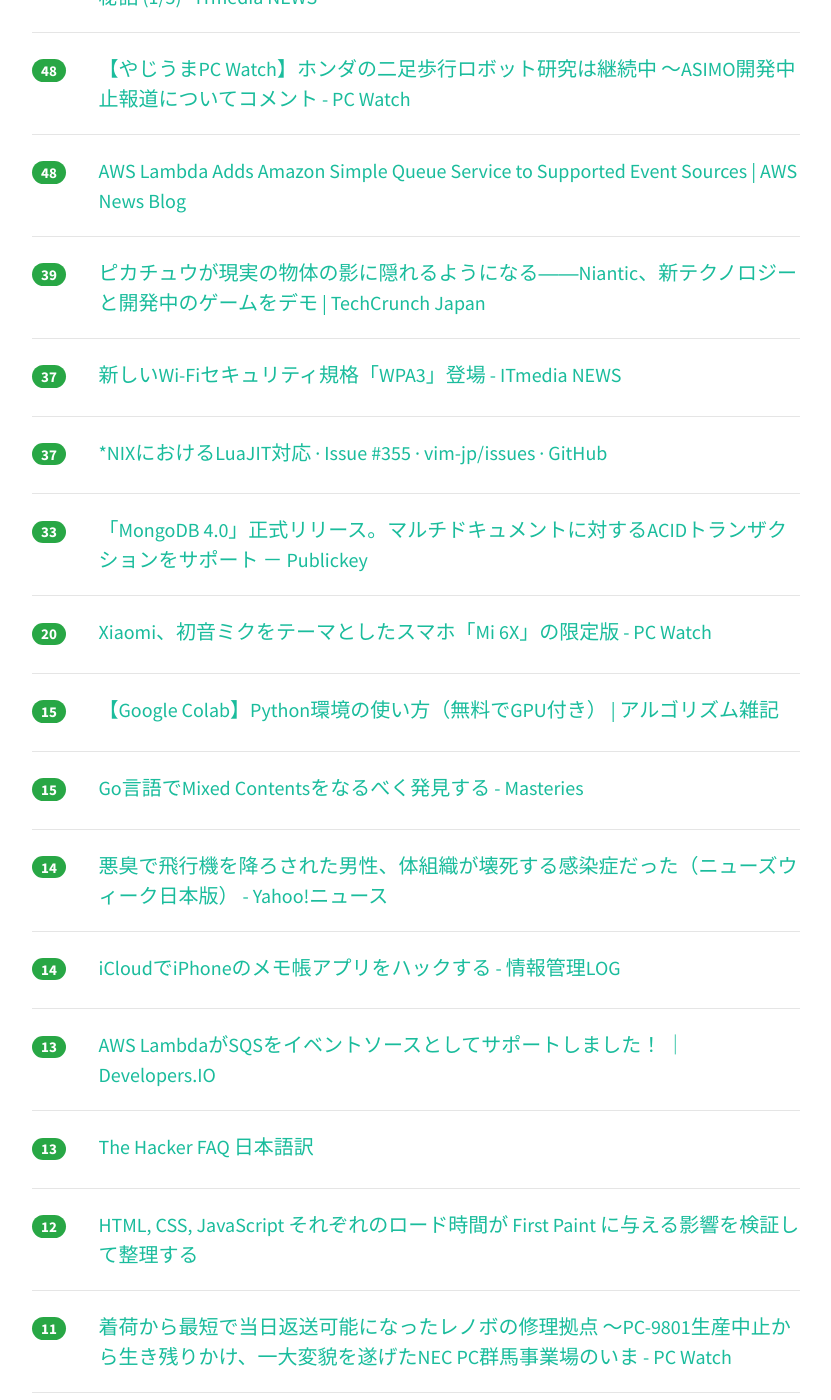
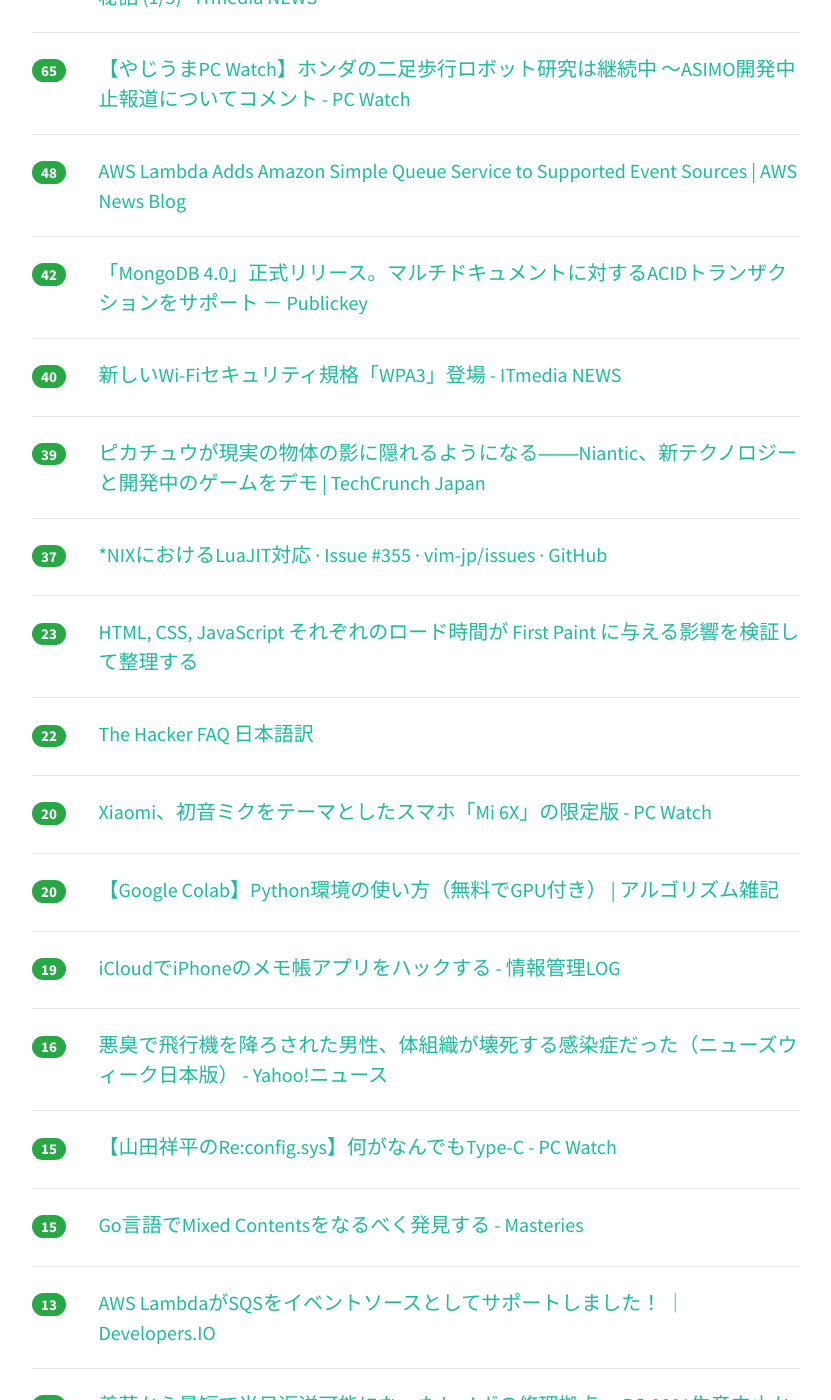
Before and after one commit to yatta47/hatena-matome-site, a Jekyll site: the page built from _posts/2018-06-29-hatena.md, in a window 1280 px wide and 1400 px high, scrolled down 443 px. Shown: the whole window, without its empty margins (224-1055 px from the left). Built offline with Jekyll 4.4.1, drawn with Linux system fonts in a browser that asks for light colours; nearby versions of some CDN libraries; some of the changed text lies outside the part shown.

Commit message:
Updated 2018-06-29

```diff
--- a/_posts/2018-06-29-hatena.md
+++ b/_posts/2018-06-29-hatena.md
@@ -1,18 +1,18 @@
 ---
 layout: post
 title:  "2018-06-29 はてぶIT"
-date:   2018-06-29 10:03:11
+date:   2018-06-29 11:02:36
 tags: [it-hotentry]
 ---
-31 件のデータあり
+38 件のデータあり
 
 <hr><div class="row">
-<div class="col-1"><span class="badge badge-pill badge-success h2">59</span></div>
+<div class="col-1"><span class="badge badge-pill badge-success h2">103</span></div>
 <div class="col-11"><a href='http://www.itmedia.co.jp/news/articles/1806/29/news018.html' target='_blank'>「どう考えても速いよね」 MUFGとAkamaiの“世界最速”ブロックチェーン誕生秘話 (1/5) - ITmedia NEWS</a></div>
 </div>
 <hr>
 <div class="row">
-<div class="col-1"><span class="badge badge-pill badge-success h2">48</span></div>
+<div class="col-1"><span class="badge badge-pill badge-success h2">65</span></div>
 <div class="col-11"><a href='https://pc.watch.impress.co.jp/docs/news/yajiuma/1130207.html' target='_blank'>【やじうまPC Watch】ホンダの二足歩行ロボット研究は継続中 ～ASIMO開発中止報道についてコメント - PC Watch</a></div>
 </div>
 <hr>
@@ -22,13 +22,18 @@ tags: [it-hotentry]
 </div>
 <hr>
 <div class="row">
-<div class="col-1"><span class="badge badge-pill badge-success h2">39</span></div>
-<div class="col-11"><a href='https://jp.techcrunch.com/2018/06/29/2018-06-28-niantics-latest-acquisition-lets-ar-pokemon-hide-behind-the-real-world/' target='_blank'>ピカチュウが現実の物体の影に隠れるようになる――Niantic、新テクノロジーと開発中のゲームをデモ | TechCrunch Japan</a></div>
+<div class="col-1"><span class="badge badge-pill badge-success h2">42</span></div>
+<div class="col-11"><a href='https://www.publickey1.jp/blog/18/mongodb_40acid.html' target='_blank'>「MongoDB 4.0」正式リリース。マルチドキュメントに対するACIDトランザクションをサポート － Publickey</a></div>
 </div>
 <hr>
 <div class="row">
-<div class="col-1"><span class="badge badge-pill badge-success h2">37</span></div>
+<div class="col-1"><span class="badge badge-pill badge-success h2">40</span></div>
 <div class="col-11"><a href='http://www.itmedia.co.jp/news/articles/1806/28/news147.html' target='_blank'>新しいWi-Fiセキュリティ規格「WPA3」登場 - ITmedia NEWS</a></div>
+</div>
+<hr>
+<div class="row">
+<div class="col-1"><span class="badge badge-pill badge-success h2">39</span></div>
+<div class="col-11"><a href='https://jp.techcrunch.com/2018/06/29/2018-06-28-niantics-latest-acquisition-lets-ar-pokemon-hide-behind-the-real-world/' target='_blank'>ピカチュウが現実の物体の影に隠れるようになる――Niantic、新テクノロジーと開発中のゲームをデモ | TechCrunch Japan</a></div>
 </div>
 <hr>
 <div class="row">
@@ -37,8 +42,13 @@ tags: [it-hotentry]
 </div>
 <hr>
 <div class="row">
-<div class="col-1"><span class="badge badge-pill badge-success h2">33</span></div>
-<div class="col-11"><a href='https://www.publickey1.jp/blog/18/mongodb_40acid.html' target='_blank'>「MongoDB 4.0」正式リリース。マルチドキュメントに対するACIDトランザクションをサポート － Publickey</a></div>
+<div class="col-1"><span class="badge badge-pill badge-success h2">23</span></div>
+<div class="col-11"><a href='https://qiita.com/yoheimuta/items/10cb9cb0f857c687f976' target='_blank'>HTML, CSS, JavaScript それぞれのロード時間が First Paint に与える影響を検証して整理する</a></div>
+</div>
+<hr>
+<div class="row">
+<div class="col-1"><span class="badge badge-pill badge-success h2">22</span></div>
+<div class="col-11"><a href='https://www.yamdas.org/column/technique/hackerj.html' target='_blank'>The Hacker FAQ 日本語訳</a></div>
 </div>
 <hr>
 <div class="row">
@@ -47,8 +57,23 @@ tags: [it-hotentry]
 </div>
 <hr>
 <div class="row">
+<div class="col-1"><span class="badge badge-pill badge-success h2">20</span></div>
+<div class="col-11"><a href='https://algorithm.joho.info/programming/python/google-colab-gpu/' target='_blank'>【Google Colab】Python環境の使い方（無料でGPU付き） | アルゴリズム雑記</a></div>
+</div>
+<hr>
+<div class="row">
+<div class="col-1"><span class="badge badge-pill badge-success h2">19</span></div>
+<div class="col-11"><a href='http://hokoxjouhou.blog105.fc2.com/blog-entry-1204.html' target='_blank'>iCloudでiPhoneのメモ帳アプリをハックする - 情報管理LOG</a></div>
+</div>
+<hr>
+<div class="row">
+<div class="col-1"><span class="badge badge-pill badge-success h2">16</span></div>
+<div class="col-11"><a href='https://headlines.yahoo.co.jp/article?a=20180628-00010008-newsweek-int' target='_blank'>悪臭で飛行機を降ろされた男性、体組織が壊死する感染症だった（ニューズウィーク日本版） - Yahoo!ニュース</a></div>
+</div>
+<hr>
+<div class="row">
 <div class="col-1"><span class="badge badge-pill badge-success h2">15</span></div>
-<div class="col-11"><a href='https://algorithm.joho.info/programming/python/google-colab-gpu/' target='_blank'>【Google Colab】Python環境の使い方（無料でGPU付き） | アルゴリズム雑記</a></div>
+<div class="col-11"><a href='https://pc.watch.impress.co.jp/docs/column/config/1130214.html' target='_blank'>【山田祥平のRe:config.sys】何がなんでもType-C - PC Watch</a></div>
 </div>
 <hr>
 <div class="row">
@@ -57,28 +82,8 @@ tags: [it-hotentry]
 </div>
 <hr>
 <div class="row">
-<div class="col-1"><span class="badge badge-pill badge-success h2">14</span></div>
-<div class="col-11"><a href='https://headlines.yahoo.co.jp/article?a=20180628-00010008-newsweek-int' target='_blank'>悪臭で飛行機を降ろされた男性、体組織が壊死する感染症だった（ニューズウィーク日本版） - Yahoo!ニュース</a></div>
-</div>
-<hr>
-<div class="row">
-<div class="col-1"><span class="badge badge-pill badge-success h2">14</span></div>
-<div class="col-11"><a href='http://hokoxjouhou.blog105.fc2.com/blog-entry-1204.html' target='_blank'>iCloudでiPhoneのメモ帳アプリをハックする - 情報管理LOG</a></div>
-</div>
-<hr>
-<div class="row">
 <div class="col-1"><span class="badge badge-pill badge-success h2">13</span></div>
 <div class="col-11"><a href='https://dev.classmethod.jp/etc/aws-lambda-support-sqs-event-source/' target='_blank'>AWS LambdaがSQSをイベントソースとしてサポートしました！ ｜ Developers.IO</a></div>
-</div>
-<hr>
-<div class="row">
-<div class="col-1"><span class="badge badge-pill badge-success h2">13</span></div>
-<div class="col-11"><a href='https://www.yamdas.org/column/technique/hackerj.html' target='_blank'>The Hacker FAQ 日本語訳</a></div>
-</div>
-<hr>
-<div class="row">
-<div class="col-1"><span class="badge badge-pill badge-success h2">12</span></div>
-<div class="col-11"><a href='https://qiita.com/yoheimuta/items/10cb9cb0f857c687f976' target='_blank'>HTML, CSS, JavaScript それぞれのロード時間が First Paint に与える影響を検証して整理する</a></div>
 </div>
 <hr>
 <div class="row">
@@ -87,8 +92,18 @@ tags: [it-hotentry]
 </div>
 <hr>
 <div class="row">
-<div class="col-1"><span class="badge badge-pill badge-success h2">11</span></div>
-<div class="col-11"><a href='https://pc.watch.impress.co.jp/docs/column/config/1130214.html' target='_blank'>【山田祥平のRe:config.sys】何がなんでもType-C - PC Watch</a></div>
+<div class="col-1"><span class="badge badge-pill badge-success h2">10</span></div>
+<div class="col-11"><a href='https://gigazine.net/news/20180629-norwegian-report-comapies-dark-patterns/' target='_blank'>GoogleやFacebookではユーザーを意図的に企業が有利な方向へ誘導する「ダークパターン」がどのように使われているのか？ - GIGAZINE</a></div>
+</div>
+<hr>
+<div class="row">
+<div class="col-1"><span class="badge badge-pill badge-success h2">10</span></div>
+<div class="col-11"><a href='http://netgeek.biz/archives/121397' target='_blank'>築46年の団地なのに最新ガジェットが詰まったIoTマンション | netgeek</a></div>
+</div>
+<hr>
+<div class="row">
+<div class="col-1"><span class="badge badge-pill badge-success h2">10</span></div>
+<div class="col-11"><a href='http://blog.kymmt.com/entry/graphql-night' target='_blank'>GraphQLナイトに参加した & 『GraphQLとスキーマファースト開発』についてLTした - blog.kymmt.com</a></div>
 </div>
 <hr>
 <div class="row">
@@ -103,12 +118,7 @@ tags: [it-hotentry]
 <hr>
 <div class="row">
 <div class="col-1"><span class="badge badge-pill badge-success h2">9</span></div>
-<div class="col-11"><a href='https://gigazine.net/news/20180629-norwegian-report-comapies-dark-patterns/' target='_blank'>GoogleやFacebookではユーザーを意図的に企業が有利な方向へ誘導する「ダークパターン」がどのように使われているのか？ - GIGAZINE</a></div>
-</div>
-<hr>
-<div class="row">
-<div class="col-1"><span class="badge badge-pill badge-success h2">9</span></div>
-<div class="col-11"><a href='http://netgeek.biz/archives/121397' target='_blank'>築46年の団地なのに最新ガジェットが詰まったIoTマンション | netgeek</a></div>
+<div class="col-11"><a href='https://webtan.impress.co.jp/e/2018/06/29/29733' target='_blank'>SEOの小技： Search Consoleにはディレクトリ単位で登録すべし【SEO記事12本まとめ】 | 海外&国内SEO情報ウォッチ | Web担当者Forum</a></div>
 </div>
 <hr>
 <div class="row">
@@ -122,8 +132,13 @@ tags: [it-hotentry]
 </div>
 <hr>
 <div class="row">
-<div class="col-1"><span class="badge badge-pill badge-success h2">7</span></div>
+<div class="col-1"><span class="badge badge-pill badge-success h2">8</span></div>
 <div class="col-11"><a href='https://www.ipa.go.jp/security/fy30/reports/crypto_survey/index.html' target='_blank'>「SSL/TLS暗号設定ガイドライン改訂及び鍵管理ガイドライン作成のための調査・検討」報告書の公開：IPA 独立行政法人 情報処理推進機構</a></div>
+</div>
+<hr>
+<div class="row">
+<div class="col-1"><span class="badge badge-pill badge-success h2">8</span></div>
+<div class="col-11"><a href='http://techblog.timers-inc.com/entry/dx_improvement' target='_blank'>DXを向上させる為の施策紹介 #DX #DX向上 - Timers Tech Blog</a></div>
 </div>
 <hr>
 <div class="row">
@@ -132,13 +147,18 @@ tags: [it-hotentry]
 </div>
 <hr>
 <div class="row">
-<div class="col-1"><span class="badge badge-pill badge-success h2">4</span></div>
-<div class="col-11"><a href='https://tech.recruit-mp.co.jp/infrastructure/post-16361/' target='_blank'>ECSを運用している中でAWSのVPCのCIDRを変えずに使用するIPアドレス減らしていく方法</a></div>
+<div class="col-1"><span class="badge badge-pill badge-success h2">6</span></div>
+<div class="col-11"><a href='https://www.technologyreview.jp/s/93293/indias-mess-of-complexity-is-just-what-ai-needs/' target='_blank'>MIT Tech Review: かつてのIT大国、インドはAI時代に生き残れるか</a></div>
+</div>
+<hr>
+<div class="row">
+<div class="col-1"><span class="badge badge-pill badge-success h2">5</span></div>
+<div class="col-11"><a href='https://www.amazon.co.jp/gp/product/4873118557' target='_blank'>Amazon.co.jp: プログラミングRust: Jim Blandy, Jason Orendorff: Book</a></div>
 </div>
 <hr>
 <div class="row">
 <div class="col-1"><span class="badge badge-pill badge-success h2">4</span></div>
-<div class="col-11"><a href='https://webtan.impress.co.jp/e/2018/06/29/29733' target='_blank'>SEOの小技： Search Consoleにはディレクトリ単位で登録すべし【SEO記事12本まとめ】 | 海外&国内SEO情報ウォッチ | Web担当者Forum</a></div>
+<div class="col-11"><a href='https://tech.recruit-mp.co.jp/infrastructure/post-16361/' target='_blank'>ECSを運用している中でAWSのVPCのCIDRを変えずに使用するIPアドレス減らしていく方法</a></div>
 </div>
 <hr>
 <div class="row">
@@ -152,12 +172,27 @@ tags: [it-hotentry]
 </div>
 <hr>
 <div class="row">
-<div class="col-1"><span class="badge badge-pill badge-success h2">3</span></div>
-<div class="col-11"><a href='http://blog.kymmt.com/entry/graphql-night' target='_blank'>GraphQLナイトに参加した & 『GraphQLとスキーマファースト開発』についてLTした - blog.kymmt.com</a></div>
+<div class="col-1"><span class="badge badge-pill badge-success h2">4</span></div>
+<div class="col-11"><a href='https://scan.netsecurity.ne.jp/article/2018/06/29/41115.html' target='_blank'>URL 末尾に「死ね、死ね、死ね」、 ついに最期の時迎える TLS 1.0 / 1.1（The Register） | ScanNetSecurity[国内最大級のサイバーセキュリティ専門ポータルサイト]</a></div>
 </div>
 <hr>
 <div class="row">
 <div class="col-1"><span class="badge badge-pill badge-success h2">3</span></div>
-<div class="col-11"><a href='http://techblog.timers-inc.com/entry/dx_improvement' target='_blank'>DXを向上させる為の施策紹介 #DX #DX向上 - Timers Tech Blog</a></div>
+<div class="col-11"><a href='https://archives.gentoo.org/gentoo-announce/message/dc23d48d2258e1ed91599a8091167002' target='_blank'>[gentoo-announce] Gentoo Github Organization hacked. - gentoo-announce - Gentoo Mailing List Archives</a></div>
 </div>
 <hr>
+<div class="row">
+<div class="col-1"><span class="badge badge-pill badge-success h2">3</span></div>
+<div class="col-11"><a href='https://www.suzukikenichi.com/blog/google-webspam-report-2017/' target='_blank'>Googleが2017年のウェブスパム対策の取り組みを報告――スパムサイトはユーザーが訪問した検索結果の1%以下、リンクスパムは半減 | 海外SEO情報ブログ</a></div>
+</div>
+<hr>
+<div class="row">
+<div class="col-1"><span class="badge badge-pill badge-success h2">3</span></div>
+<div class="col-11"><a href='https://jp.techcrunch.com/2018/06/29/2018-06-27-google-kaios/' target='_blank'>GoogleがフィーチャーフォンOSのKaiOSに2200万ドルを投資 | TechCrunch Japan</a></div>
+</div>
+<hr>
+<div class="row">
+<div class="col-1"><span class="badge badge-pill badge-success h2">3</span></div>
+<div class="col-11"><a href='http://www.atmarkit.co.jp/ait/articles/1806/29/news030.html' target='_blank'>Windows 10でBIOS／UEFIセットアップ画面を確実に開く方法：Tech TIPS - ＠IT</a></div>
+</div>
+<hr>
```
